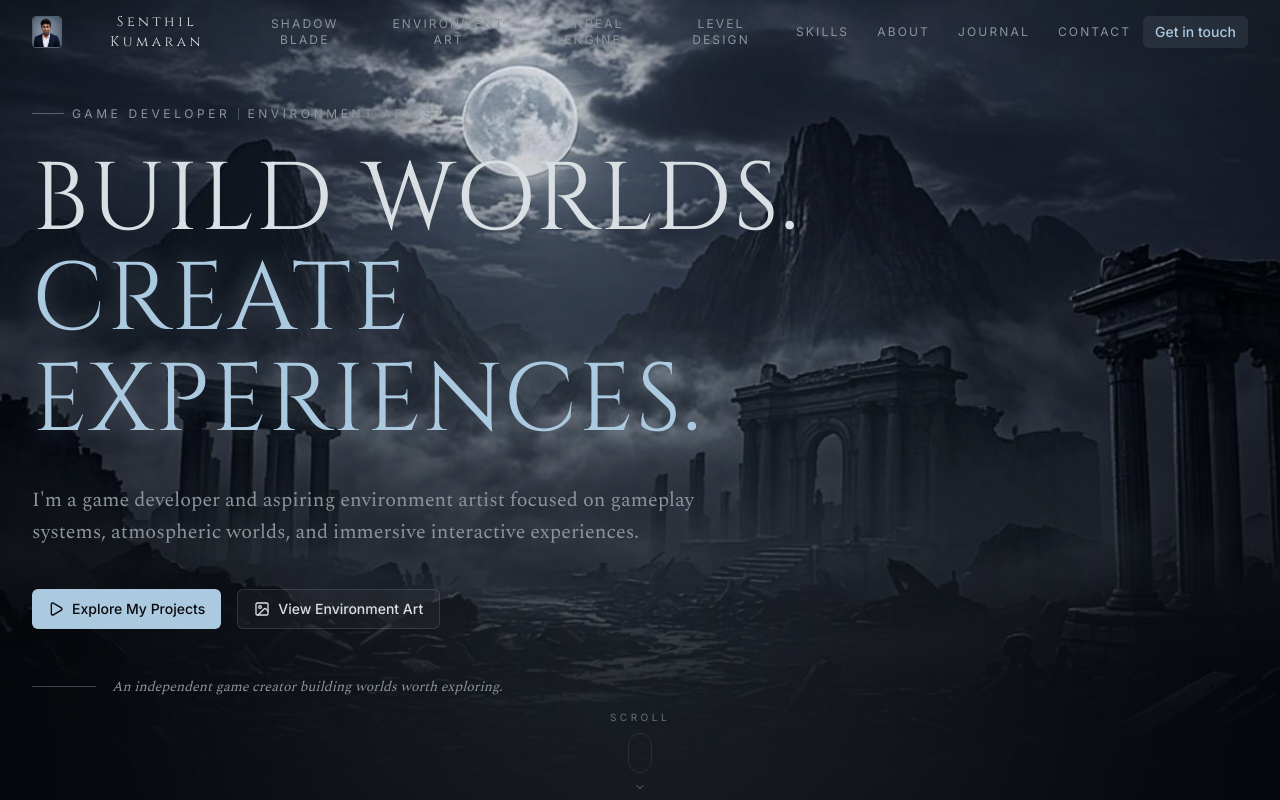
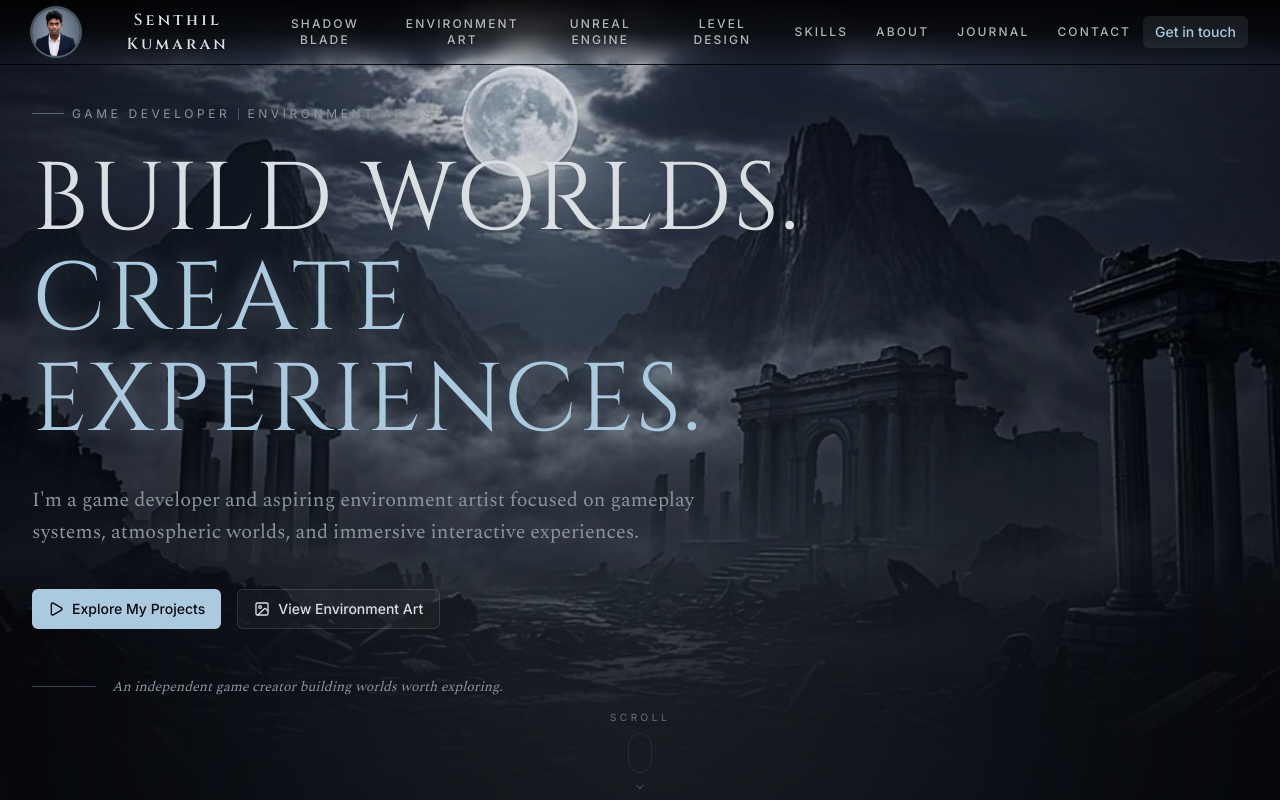
Before and after one commit to SenthilKumaran958/My-portfolio, a Next.js app: page / in a window 1280 px wide. Shown: the top 800 px of the page. Built offline with nearby package versions, Linux system fonts and the light colour scheme.

Commit message:
e28c9223-9084-4723-b331-b466824f52a8

```diff
--- a/src/components/portfolio/footer.tsx
+++ b/src/components/portfolio/footer.tsx
@@ -42,13 +42,13 @@ export function Footer() {
             >
               <span
                 aria-hidden
-                className="relative size-10 overflow-hidden rounded border border-moonlight/40 transition-colors group-hover:border-moonlight/70"
+                className="relative size-12 shrink-0 overflow-hidden rounded-full ring-2 ring-moonlight/40 transition-shadow group-hover:ring-moonlight/70"
               >
                 <Image
                   src="/images/senthil-portrait.jpeg"
                   alt=""
                   fill
-                  sizes="40px"
+                  sizes="48px"
                   className="object-cover"
                 />
               </span>
--- a/src/components/portfolio/nav.tsx
+++ b/src/components/portfolio/nav.tsx
@@ -61,8 +61,8 @@ export function Nav() {
       className={cn(
         "fixed inset-x-0 top-0 z-50 transition-all duration-500",
         scrolled
-          ? "border-b border-border/60 bg-background/80 backdrop-blur-xl supports-[backdrop-filter]:bg-background/60"
-          : "border-b border-transparent bg-transparent",
+          ? "border-b border-border/60 bg-background/85 backdrop-blur-xl supports-[backdrop-filter]:bg-background/65"
+          : "border-b border-transparent bg-gradient-to-b from-ink/90 via-ink/70 to-transparent backdrop-blur-sm",
       )}
     >
       <nav
@@ -76,17 +76,17 @@ export function Nav() {
         >
           <span
             aria-hidden
-            className="relative size-8 overflow-hidden rounded border border-moonlight/40"
+            className="relative size-12 shrink-0 overflow-hidden rounded-full ring-2 ring-moonlight/40 transition-shadow group-hover:ring-moonlight/70"
           >
             <Image
               src="/images/senthil-portrait.jpeg"
               alt=""
               fill
-              sizes="32px"
+              sizes="48px"
               className="object-cover"
             />
           </span>
-          <span className="hidden font-display text-sm tracking-[0.25em] text-foreground sm:inline">
+          <span className="hidden font-display text-base font-semibold tracking-[0.2em] text-foreground drop-shadow-[0_1px_2px_rgba(0,0,0,0.8)] sm:inline">
             Senthil Kumaran
           </span>
         </button>
@@ -100,10 +100,10 @@ export function Nav() {
                 <button
                   onClick={() => handleNav(link.href)}
                   className={cn(
-                    "relative px-3 py-2 text-xs uppercase tracking-[0.18em] transition-colors",
+                    "relative px-3 py-2 text-xs font-medium uppercase tracking-[0.18em] transition-colors drop-shadow-[0_1px_2px_rgba(0,0,0,0.8)]",
                     isActive
                       ? "text-moonlight"
-                      : "text-muted-foreground hover:text-foreground",
+                      : "text-foreground/80 hover:text-moonlight",
                   )}
                 >
                   {link.label}
```
Also changed, not shown: 1 other file (tests, documents, lock files or other folders).
